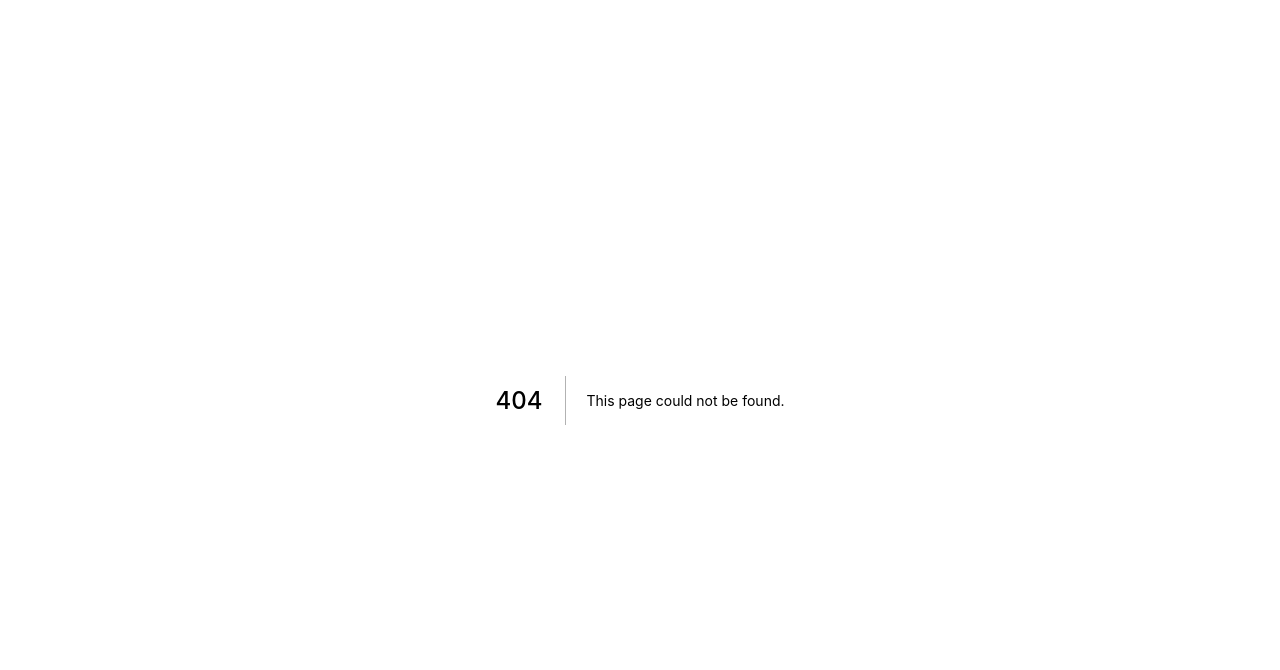
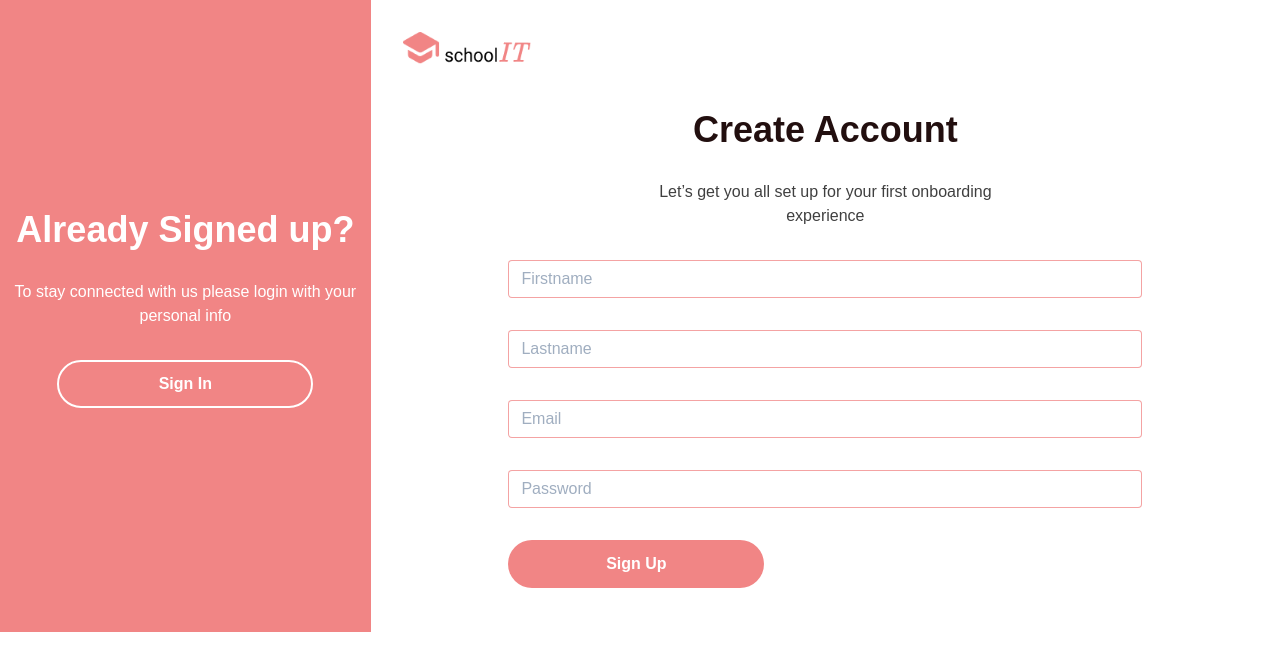
Before and after one commit to Mr-Malomz/School-IT_NextJs, a Next.js app: page /register in a window 1280 px wide. Before the commit this address had no page. Shown: the top 670 px of the page. Built offline with nearby package versions, Linux system fonts and the light colour scheme.

Commit message:
Login and register page markup and style

```diff
--- /dev/null
+++ b/components/GenSubmitButton.tsx
@@ -0,0 +1,19 @@
+import React, { FC } from 'react';
+
+interface ButtonProps
+	extends React.DetailedHTMLProps<
+		React.ButtonHTMLAttributes<HTMLButtonElement>,
+		HTMLButtonElement
+	> {
+	text: string;
+}
+
+const GenSubmitButton: FC<ButtonProps> = ({ text }) => {
+	return (
+		<button className='font-semibold capitalize flex items-center justify-center py-1 h-12 mb-3 bg-brand-main w-64 text-white rounded-full text-center hover:bg-brand-main-hover lg:mr-8'>
+			{text}
+		</button>
+	);
+};
+
+export default GenSubmitButton;
--- a/components/InputField.tsx
+++ b/components/InputField.tsx
@@ -1,6 +1,6 @@
 import React, { FC } from 'react';
 
-interface InputProps {
+interface InputProps extends React.DetailedHTMLProps < React.InputHTMLAttributes < HTMLInputElement >, HTMLInputElement >{
 	placeholder: string;
 	name: string;
 	type: string;
--- /dev/null
+++ b/components/LinkOutline.tsx
@@ -0,0 +1,19 @@
+import React, { FC } from 'react';
+import Link from 'next/link';
+
+interface LinkProps {
+	text: string;
+	href: string;
+}
+
+const LinkOutline: FC<LinkProps> = ({ href, text }) => {
+	return (
+		<Link href={href}>
+            <a className='font-semibold capitalize flex items-center justify-center py-1 h-12 mb-3 border-2 border-white w-64 text-white rounded-full text-center hover:bg-brand-main-hover '>
+				{text}
+			</a>
+		</Link>
+	);
+};
+
+export default LinkOutline;
--- a/components/Navbar.tsx
+++ b/components/Navbar.tsx
@@ -41,12 +41,12 @@ const Navbar = () => {
 						contact
 					</a>
 				</Link>
-				<Link href='#'>
+				<Link href='login'>
 					<a className='block font-semibold capitalize py-1 mt-3 mb-3 text-brand-main w-24 border-solid border-2 border-brand-main rounded-full text-center hover:border-brand-main-hover hover:bg-brand-main-hover hover:text-white lg:mr-8'>
 						login
 					</a>
 				</Link>
-				<Link href='#'>
+				<Link href='register'>
 					<a className='block font-semibold capitalize py-1 mt-3 mb-3 bg-brand-main w-24 text-white rounded-full text-center hover:bg-brand-main-hover lg:mr-8'>
 						sign up
 					</a>
--- a/pages/about.tsx
+++ b/pages/about.tsx
@@ -48,7 +48,7 @@ const About = () => {
 						bring parents, teachers and students on a common
 						interactive platform.
 					</p>
-                    <LinkButton text='Get Started' href='#' />
+                    <LinkButton text='Get Started' href='register' />
 				</div>
                 <div className='lg:w-full hidden lg:block lg:flex justify-center items-center'>
                     <AboutSVG />
--- /dev/null
+++ b/pages/register.tsx
@@ -0,0 +1,77 @@
+import React from 'react';
+import LinkOutline from '../components/LinkOutline';
+import Link from 'next/link';
+import InputField from '../components/InputField';
+import GenSubmitButton from '../components/GenSubmitButton';
+
+const register = () => {
+	return (
+		<div className='bg-white flex'>
+			<div className='hidden h-auto w-5/12 bg-brand-main lg:flex flex-col justify-center '>
+				<h1 className='text-4xl text-center leading-tight font-bold text-white mb-8 lg:text-4xl lg:leading-none'>
+					Already Signed up?
+				</h1>
+				<p className='mb-8 text-center text-white'>
+					To stay connected with us please login with your <br />{' '}
+					personal info
+				</p>
+				<div className='flex justify-center'>
+					<LinkOutline href='login' text='sign in' />
+				</div>
+			</div>
+			<div className='h-full p-8 w-full'>
+				<Link href='/'>
+					<a>
+						<img
+							src='/utils/images/logo.png'
+							className='h-8 mb-12 w-32'
+							alt='School-logo'
+						/>
+					</a>
+				</Link>
+				<div className='flex flex-col w-full lg:w-9/12 justify-center mx-auto'>
+					<h1 className='text-4xl text-center leading-tight font-bold text-text-color-main mb-8 lg:text-4xl lg:leading-none'>
+						Create Account
+					</h1>
+					<p className='opacity-75 mb-8 text-center'>
+						Let’s get you all set up for your first onboarding{' '}
+						<br /> experience
+					</p>
+					<form>
+						<InputField
+							placeholder='Firstname'
+							type='text'
+							name='firstname'
+						/>
+						<InputField
+							placeholder='Lastname'
+							type='text'
+							name='lastname'
+						/>
+						<InputField
+							placeholder='Email'
+							type='email'
+							name='email'
+						/>
+						<InputField
+							placeholder='Password'
+							type='password'
+							name='password'
+						/>
+						<GenSubmitButton text='sign up' />
+					</form>
+					<p className='block lg:hidden'>
+						<span className='text-gray-700'>
+							Already Signed up?{' '}
+						</span>{' '}
+						<Link href='login'>
+							<a className='text text-gray-900 font-bold hover:underline'>Log In</a>
+						</Link>
+					</p>
+				</div>
+			</div>
+		</div>
+	);
+};
+
+export default register;
```
Also changed, not shown: pages/contact.tsx (+4 -5 lines), pages/login.tsx (added, +65 -0 lines), 1 other file (tests, documents, lock files or other folders).
